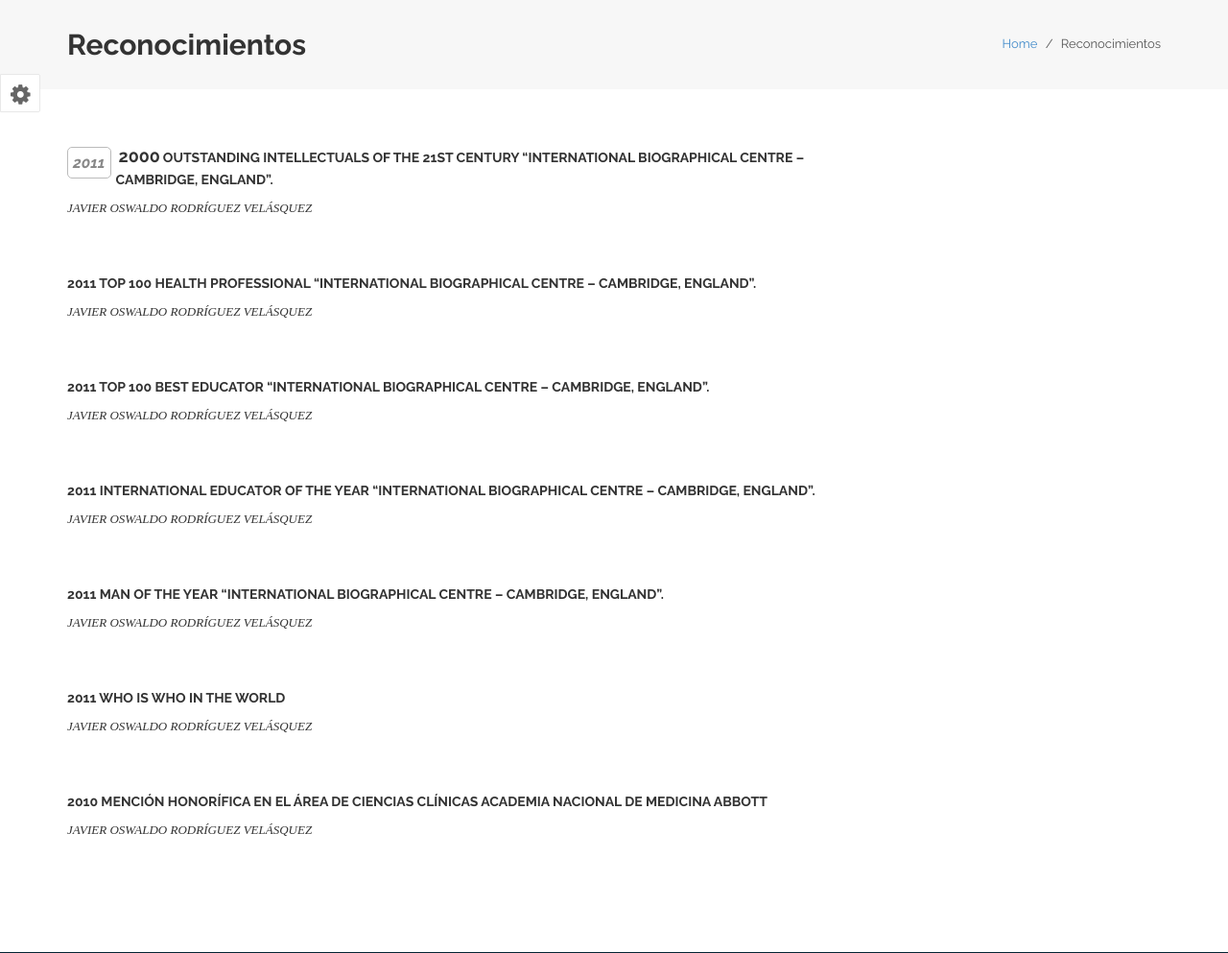
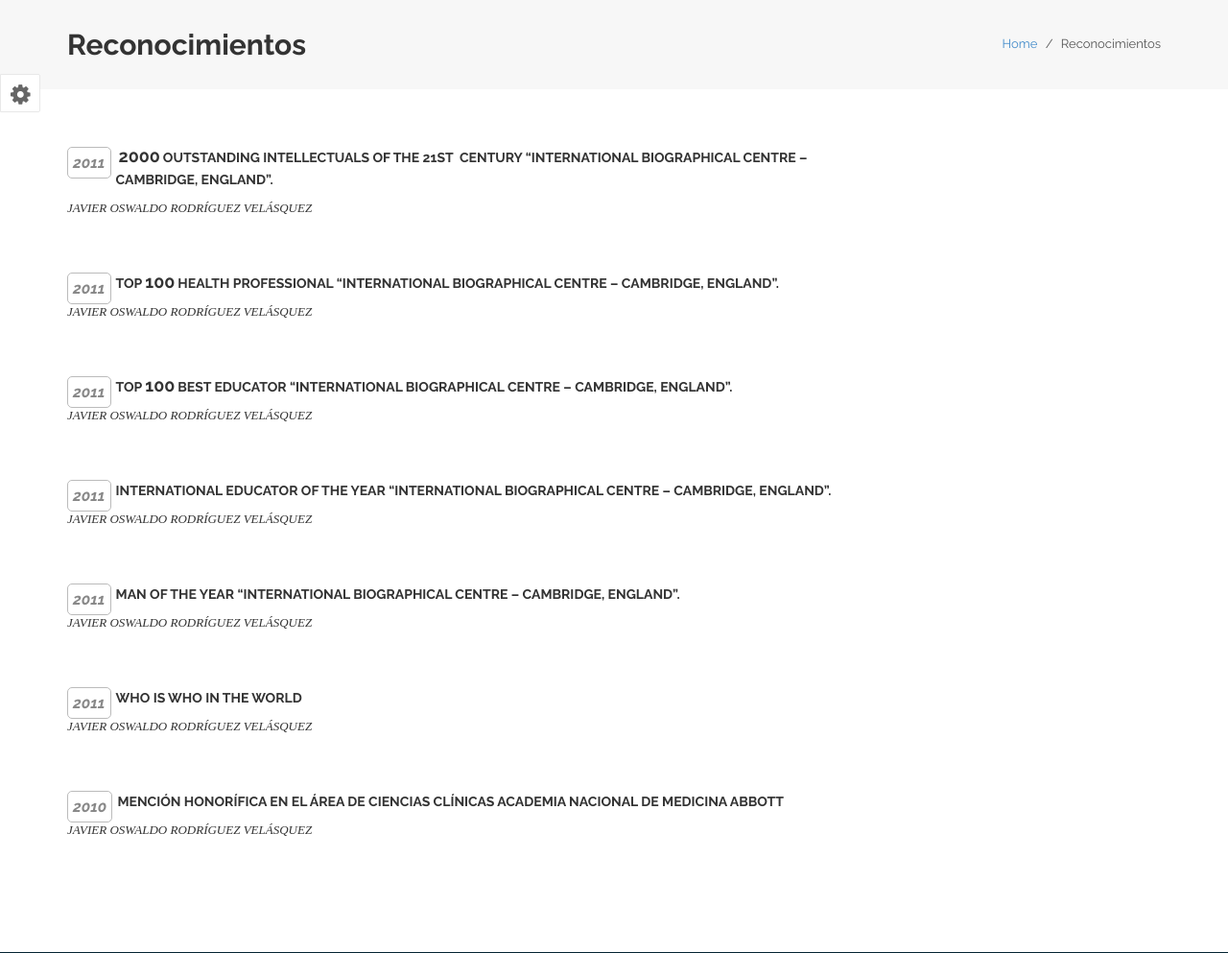
Before and after one commit to edeani/web-insight, a PHP site: page /reconocimientos.html in a window 1280 px wide. Shown: the part 137-1130 px from the top of the page at 96% size. Run offline with PHP 8.4, Linux system fonts and the light colour scheme; some web fonts are replaced.

Commit message:
Corrección estilos para los números página reconocimientos
Se dejan los números del mismo grande que las letras, ademas se agrega un estilo para que la primera linea se ajuste

```diff
--- a/insight/reconocimientos.html
+++ b/insight/reconocimientos.html
@@ -147,7 +147,7 @@ VEL<!DOCTYPE html>
                             <article>
                                 <div class="post-content" style="padding: 0px;">
                                     <div class="post-title">
-                                        <h5><em>2011</em> <dd>2000</dd> OUTSTANDING INTELLECTUALS OF THE 21ST CENTURY “International Biographical Centre – Cambridge, England”.</h5>
+                                        <h5><em>2011</em> <dd>2000</dd><div class="text-inline"> OUTSTANDING INTELLECTUALS OF THE </div><div class="text-inline">&nbsp;21ST &nbsp;</div> CENTURY “International Biographical Centre – Cambridge, England”.</h5>
                                     </div>
 
                                     <div class="post-entry cursiva-portal">
@@ -159,7 +159,7 @@ VEL<!DOCTYPE html>
                             <article>
                                 <div class="post-content" style="padding: 0px;">
                                     <div class="post-title">
-                                        <h5>2011 TOP 100 HEALTH PROFESSIONAL “International Biographical Centre – Cambridge, England”.  </h5>
+                                        <h5><em>2011</em><div class="text-inline">TOP</div> <dd>100</dd> HEALTH PROFESSIONAL “International Biographical Centre – Cambridge, England”.  </h5>
                                     </div>
 
                                     <div class="post-entry cursiva-portal">
@@ -172,7 +172,7 @@ VEL<!DOCTYPE html>
                             <article>
                                 <div class="post-content" style="padding: 0px;">
                                     <div class="post-title">
-                                        <h5>2011 TOP 100 BEST EDUCATOR “International Biographical Centre – Cambridge, England”.</h5>
+                                        <h5><em>2011</em> <div class="text-inline">TOP</div> <dd>100</dd> BEST EDUCATOR “International Biographical Centre – Cambridge, England”.</h5>
                                     </div>
 
                                     <div class="post-entry cursiva-portal">
@@ -185,7 +185,7 @@ VEL<!DOCTYPE html>
                             <article>
                                 <div class="post-content" style="padding: 0px;">
                                     <div class="post-title">
-                                        <h5>2011 INTERNATIONAL EDUCATOR OF THE YEAR “International Biographical Centre – Cambridge, England”. </h5>
+                                        <h5><em>2011</em> INTERNATIONAL EDUCATOR OF THE YEAR “International Biographical Centre – Cambridge, England”. </h5>
                                     </div>
 
                                     <div class="post-entry cursiva-portal">
@@ -198,7 +198,7 @@ VEL<!DOCTYPE html>
                             <article>
                                 <div class="post-content" style="padding: 0px;">
                                     <div class="post-title">
-                                        <h5>2011 MAN OF THE YEAR “International Biographical Centre – Cambridge, England”.  </h5>
+                                        <h5><em>2011</em> MAN OF THE YEAR “International Biographical Centre – Cambridge, England”.  </h5>
                                     </div>
 
                                     <div class="post-entry cursiva-portal">
@@ -211,7 +211,7 @@ VEL<!DOCTYPE html>
                             <article>
                                 <div class="post-content" style="padding: 0px;">
                                     <div class="post-title">
-                                        <h5>2011 WHO IS WHO IN THE WORLD</h5>
+                                        <h5><em>2011</em> WHO IS WHO IN THE WORLD</h5>
                                     </div>
 
                                     <div class="post-entry cursiva-portal">
@@ -225,7 +225,7 @@ VEL<!DOCTYPE html>
                             <article>
                                 <div class="post-content" style="padding: 0px;">
                                     <div class="post-title">
-                                        <h5>2010 Menci&oacute;n honor&iacute;fica en el &aacute;rea de ciencias cl&iacute;nicas Academia Nacional de Medicina ABBOTT</h5>
+                                        <h5><em>2010</em> Menci&oacute;n honor&iacute;fica en el &aacute;rea de ciencias cl&iacute;nicas Academia Nacional de Medicina ABBOTT</h5>
                                     </div>
 
                                     <div class="post-entry cursiva-portal">
--- a/insight/style.css
+++ b/insight/style.css
@@ -38,6 +38,7 @@ h1, h2, h3, h4, h5, h6 { text-transform: uppercase; font-weight: bold; color: #3
 .post-title .icon-post-title {margin: 0px 2px;float: left;color: #25B9F9; }
 h5 > em {    color: #888;    font-size: 16px;    margin: 0 5px 0 0;    float: left;    border: 1px solid #bbb;    padding: 4px 5px;    border-radius: 5px;}
 h5 > dd {    float: left;    font-size: 18px;    line-height: 19px; margin: 0 3px;}
+h5 > .text-inline{float: left;    line-height: 19px; margin: 2px 0px;}
 h5 {line-height: 23px;  }
 /*------------------------------
 HEADER
```
